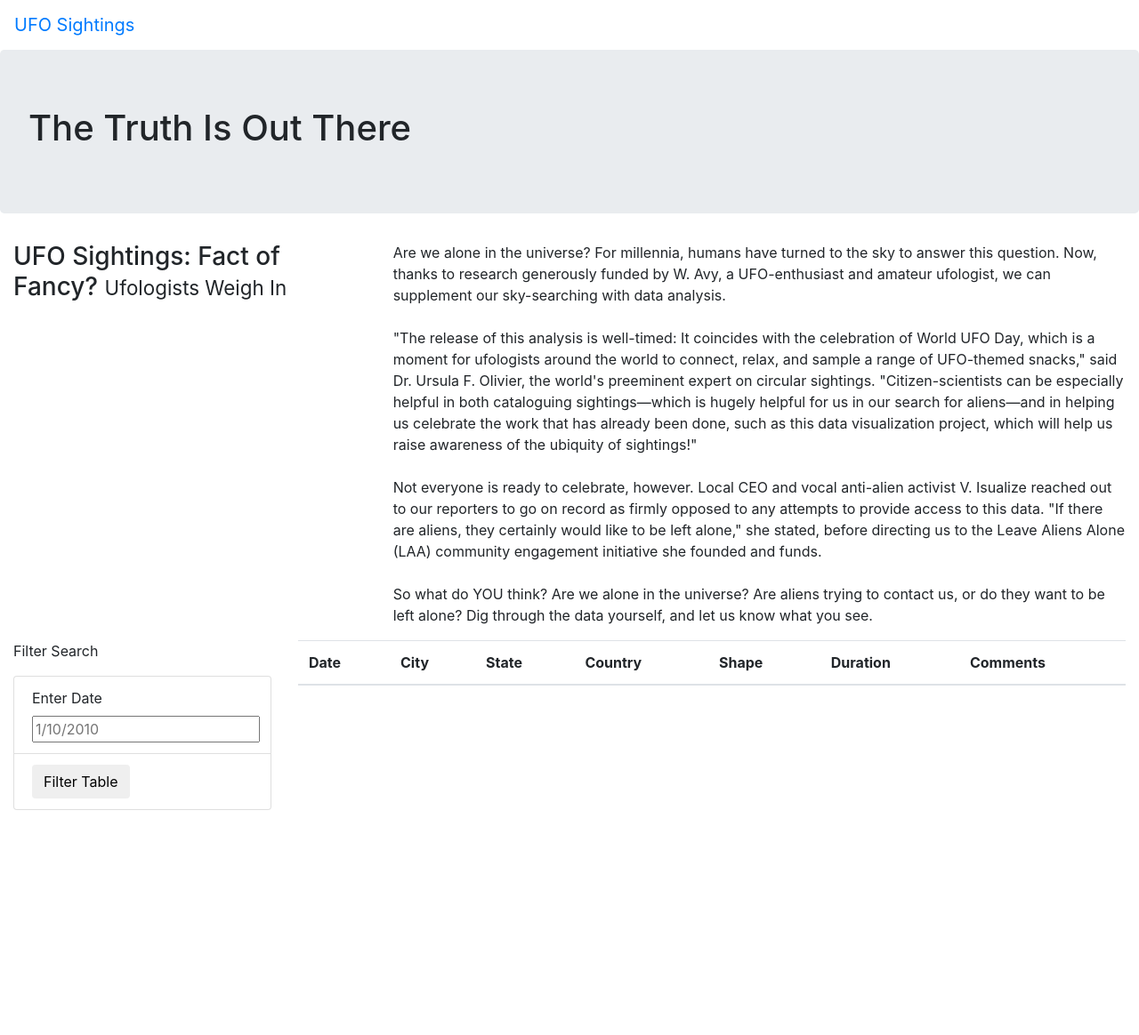
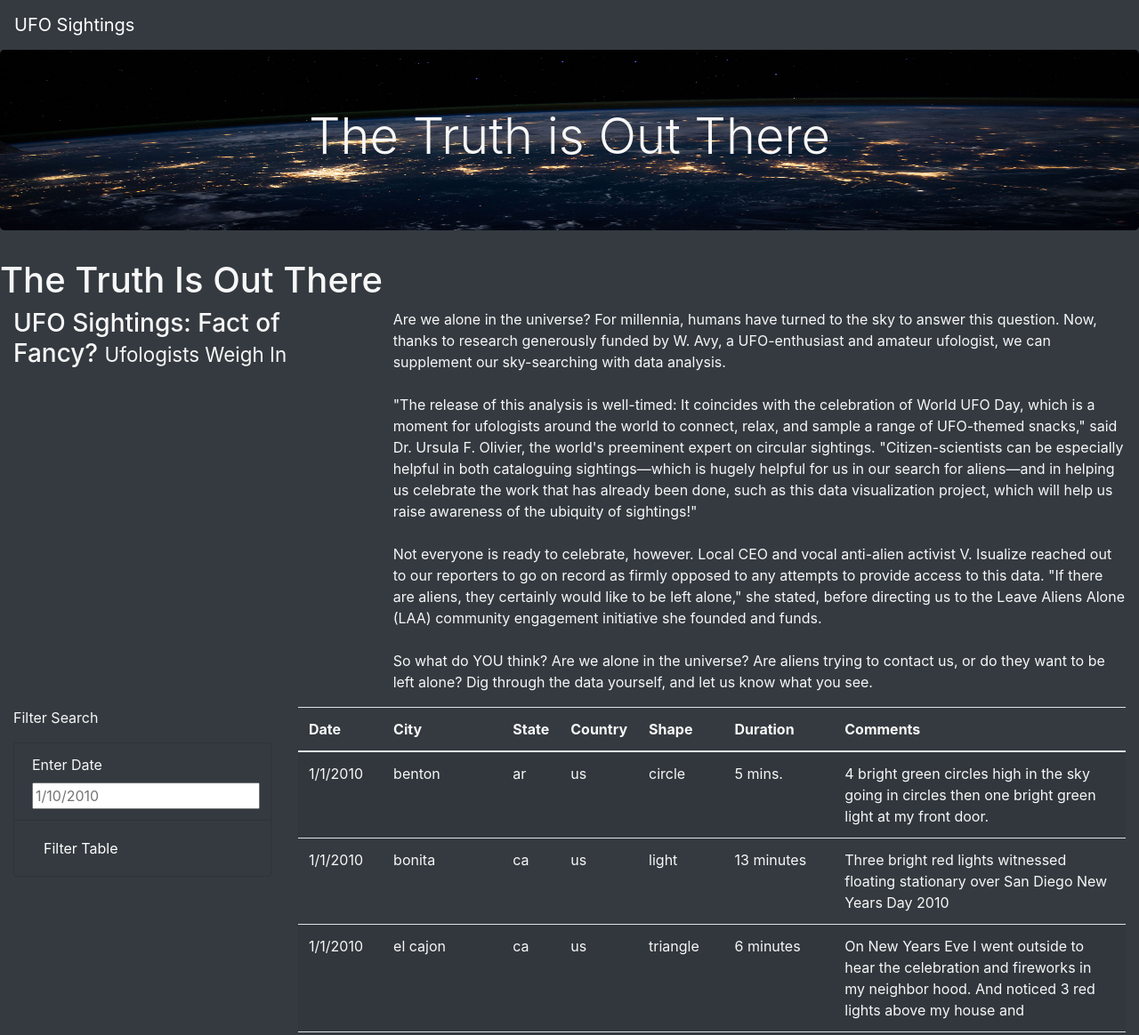
Before and after one commit to baileyvo/UFOs, a plain HTML site: page index.html in a window 1280 px wide. Shown: the top 1164 px of the page at 89% size. Before the commit the page ends 911 px from the top, so only its background shows below. Drawn offline with nearby package versions, Linux system fonts and the light colour scheme.

Commit message:
final push before challenge

```diff
--- a/index.html
+++ b/index.html
@@ -13,13 +13,15 @@
     />
     <link rel="stylesheet" href="static/css/style.css">
 </head>
-<body>
+<body class="bg-dark">
     <div class="wrapper">
-        <nav class="navbar navbar-expand-lg">
+        <nav class="navbar navbar-dark bg-dark navbar-expand-lg">
             <a class="navbar-brand" href="index.html">UFO Sightings</a>
         </nav>
     </div>
     <div class="jumbotron">
+        <h1 class="display-4">The Truth is Out There</h1>
+      </div>
         <h1>The Truth Is Out There</h1>
       </div>
       <div class="container-fluid">
@@ -41,16 +43,16 @@
     <div class="container-fluid">
         <div class="row">
           <div class="col-md-3">
-            <form>
+            <form class="bg-dark">
                 <p>Filter Search</p>
               </form>
-              <ul class="list-group">
-                <li class="list-group-item">
+              <ul class="list-group bg-dark">
+                <li class="list-group-item bg-dark">
                     <label for="date">Enter Date</label>
                     <input type="text" placeholder="1/10/2010" id="datetime" />
                 </li>
-                <li class="list-group-item">
-                    <button id="filter-btn" type="button" class="btn btn-default">Filter Table</button>
+                <li class="list-group-item bg-dark">
+                    <button id="filter-btn" type="button" class="btn btn-dark">Filter Table</button>
                 </li>
             </ul>
           </div>
@@ -74,6 +76,9 @@
           </div>
         </div>
       </div>
+      <script src="https://cdnjs.cloudflare.com/ajax/libs/d3/4.11.0/d3.js"></script>
+      <script src="static/js/data.js"></script>
+      <script src="static/js/app.js"></script>
 </body>
 </body>
 </html>
--- a/static/css/style.css
+++ b/static/css/style.css
@@ -0,0 +1,9 @@
+body {
+
+    color: #f7f7f7;
+  }
+  .jumbotron {
+    background-image: url("../images/nasa.jpg");
+    background-size: 100% 100%;
+    text-align: center;
+  }
```
Also changed, not shown: static/images/nasa.jpg (added).
